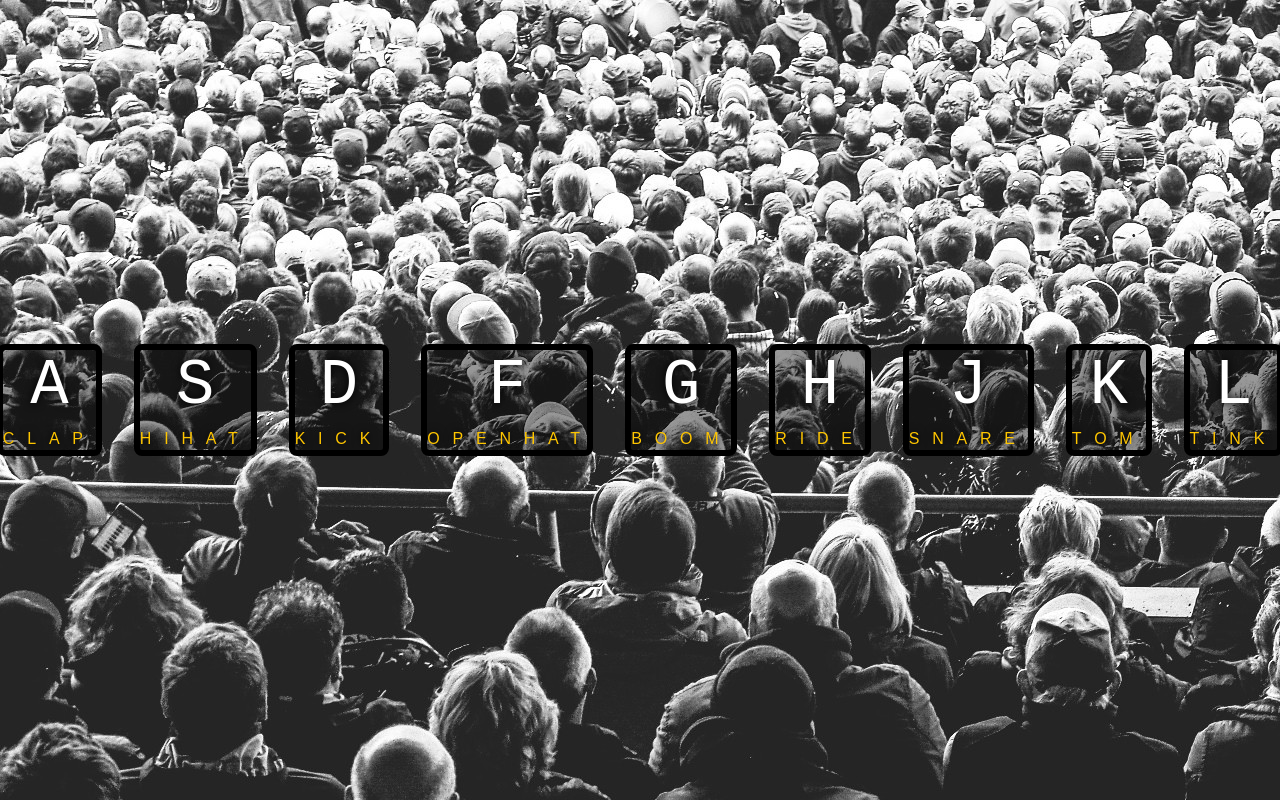
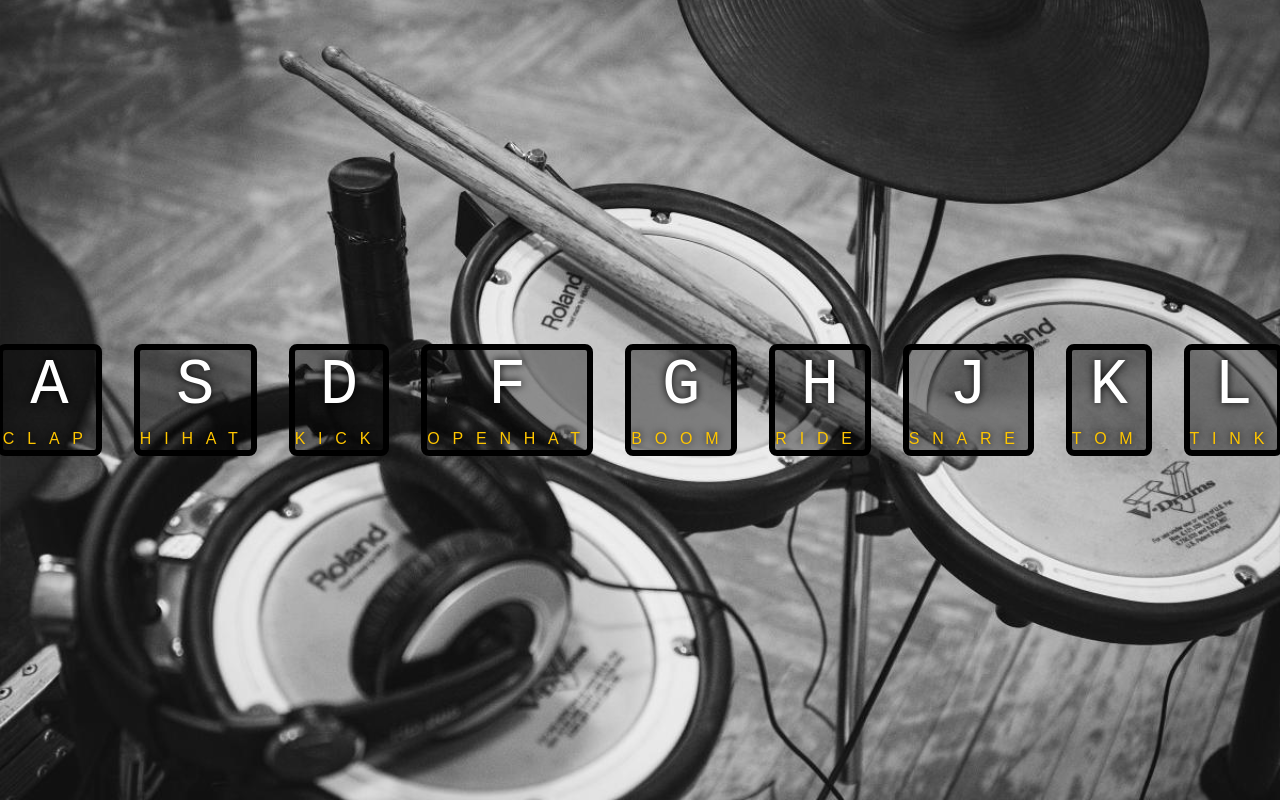
Before and after one commit to krlakwa/js-drumApp, a website: page index.html in a window 1280 px wide. Drawn offline with nearby package versions, Linux system fonts and the light colour scheme; files that its build step writes are made by us from their sources.

Commit message:
Update styles

```diff
--- a/sass/style.scss
+++ b/sass/style.scss
@@ -1,7 +1,8 @@
 body {
   margin: 0;
   padding: 0;
-  background: url(../images/public.jpg);
+  background: url(../images/drums2.jpg) bottom center;
+  background-size: cover;
   font-family: sans-serif;
   font-size: 10px;
 }
```
Also changed, not shown: images/drums2.jpg (added), images/public.jpg (deleted).
